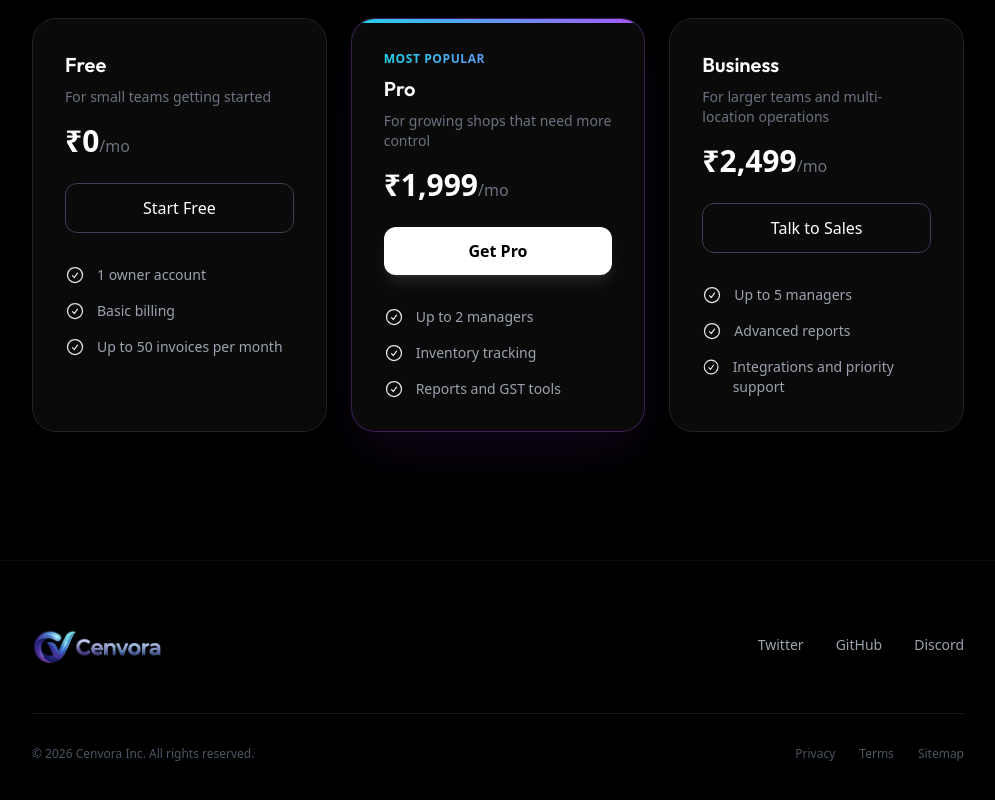
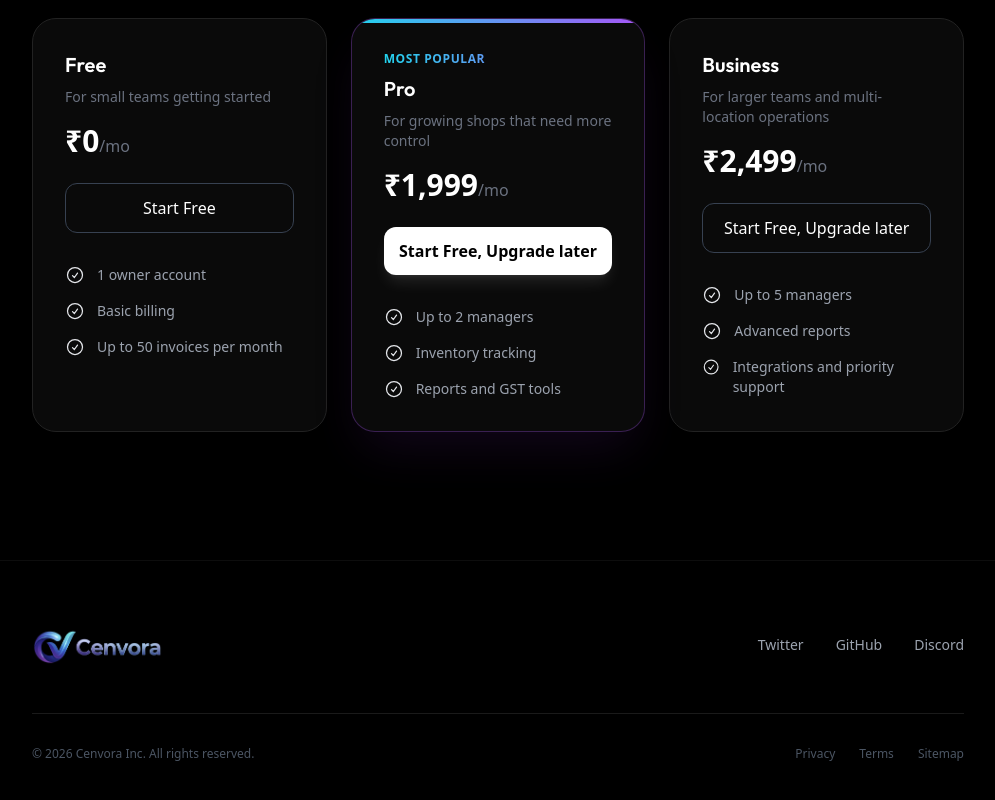
Before and after one commit to ArshadAman/cenvoras-frontend, a React (Vite) app: page / in a window 1280 px wide. Shown: the part 3205-4005 px from the top of the page, without its empty margins (142-1137 px from the left). Built offline with nearby package versions, Linux system fonts and the light colour scheme; no server answers.

Commit message:
feat: update call-to-action text for Pro and Business pricing plans

```diff
--- a/src/pages/LandingPage.jsx
+++ b/src/pages/LandingPage.jsx
@@ -141,7 +141,7 @@ export default function LandingPage() {
       name: 'Pro',
       price: '₹1,999',
       period: '/mo',
-      cta: 'Get Pro',
+      cta: 'Start Free, Upgrade later',
       ctaStyle: 'block w-full py-3 rounded-xl bg-white text-black text-center font-bold hover:bg-gray-200 transition-colors mb-8 shadow-lg shadow-white/10',
       description: 'For growing shops that need more control',
       highlight: 'Most Popular',
@@ -156,7 +156,7 @@ export default function LandingPage() {
       name: 'Business',
       price: '₹2,499',
       period: '/mo',
-      cta: 'Talk to Sales',
+      cta: 'Start Free, Upgrade later',
       ctaStyle: 'block w-full py-3 rounded-xl border border-gray-700 text-white text-center font-medium hover:bg-white hover:text-black transition-colors mb-8',
       description: 'For larger teams and multi-location operations',
       features: [
```
